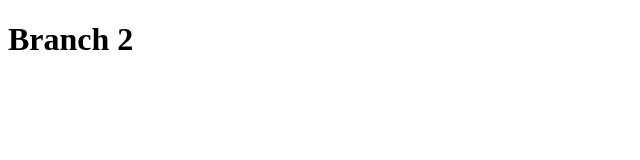
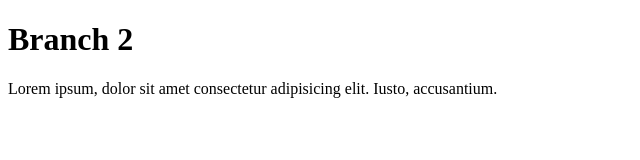
Before and after one commit to sohaib42101/demo3, a plain HTML site: page demo3/index.html in a window 1280 px wide. Shown: the whole page, without its empty margins (0-640 px from the left). Drawn offline with Linux system fonts and the light colour scheme.

Commit message:
branch 2

```diff
--- a/demo3/index.html
+++ b/demo3/index.html
@@ -7,5 +7,7 @@
 </head>
 <body>
     <h1> Branch 2 </h1>
+
+    <p>Lorem ipsum, dolor sit amet consectetur adipisicing elit. Iusto, accusantium.</p>
 </body>
 </html>
```
